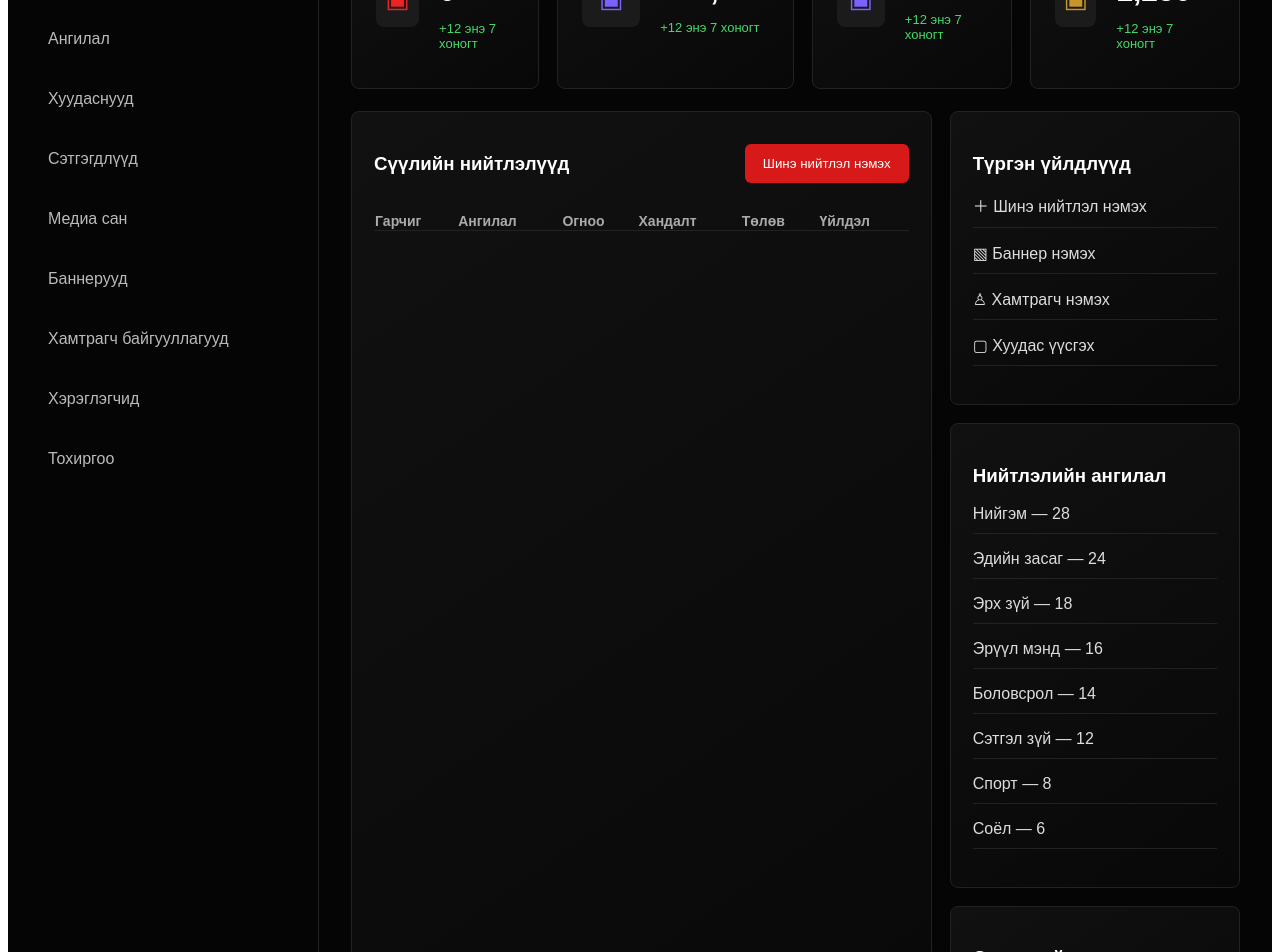
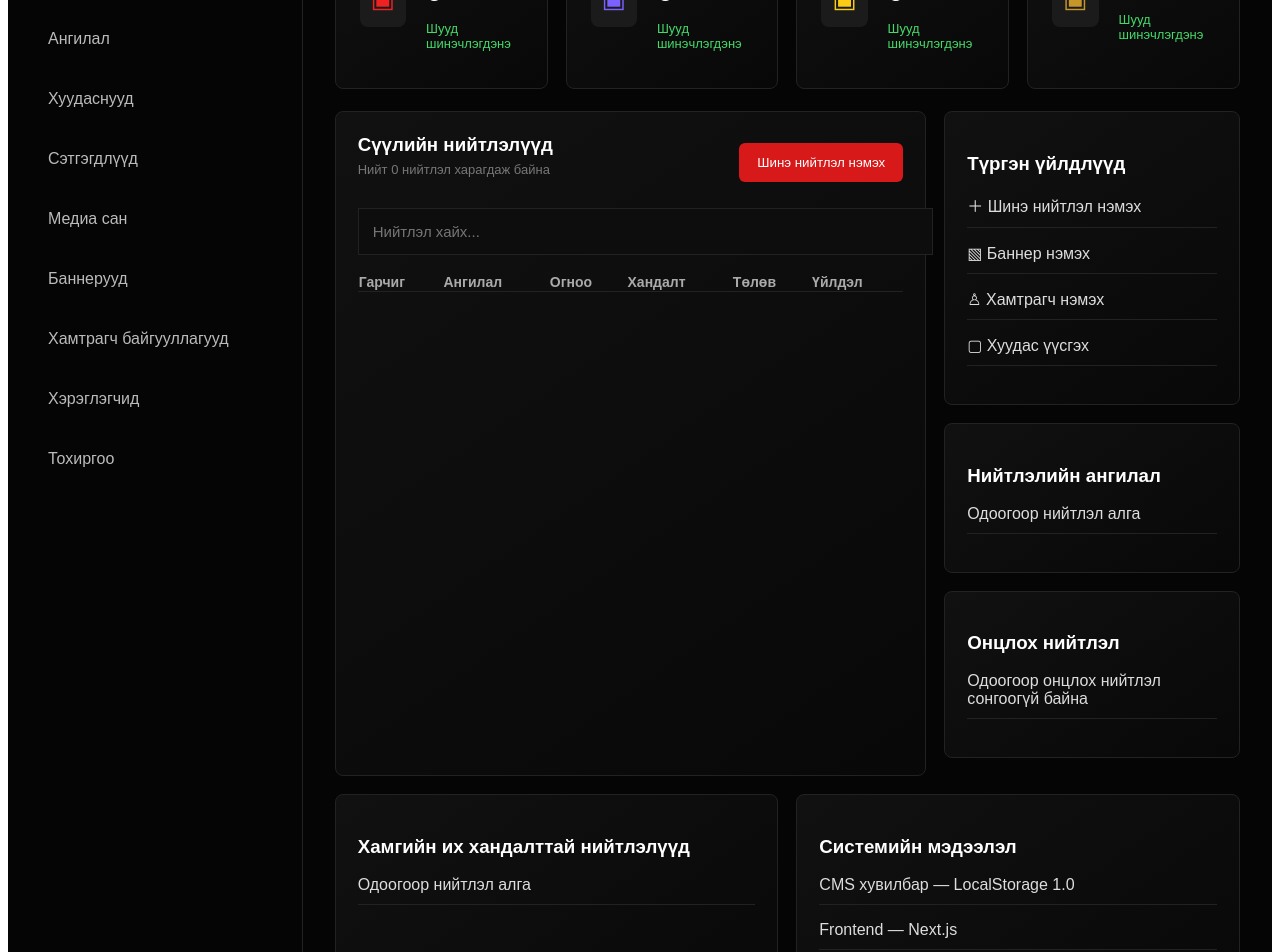
Before and after one commit to toogeemunkhtogtokh-ai/Anzaar-mn, a Next.js app: page /admin in a window 1280 px wide. Shown: the part 220-1172 px from the top of the page. Built offline with nearby package versions, Linux system fonts and the light colour scheme.

Commit message:
Update page.js

```diff
--- a/app/admin/page.js
+++ b/app/admin/page.js
@@ -1,10 +1,11 @@
 "use client";
 
-import { useEffect, useState } from "react";
+import { useEffect, useMemo, useState } from "react";
 import Link from "next/link";
 
 export default function AdminPage() {
   const [posts, setPosts] = useState([]);
+  const [search, setSearch] = useState("");
 
   useEffect(() => {
     const saved =
@@ -13,19 +14,17 @@ export default function AdminPage() {
     setPosts(saved);
   }, []);
 
+  const savePosts = (updatedPosts) => {
+    localStorage.setItem("anzaarArticles", JSON.stringify(updatedPosts));
+    setPosts(updatedPosts);
+  };
+
   const handleDelete = (id) => {
     const confirmed = confirm("Энэ нийтлэлийг устгах уу?");
-
     if (!confirmed) return;
 
     const updated = posts.filter((post) => post.id !== id);
-
-    localStorage.setItem(
-      "anzaarArticles",
-      JSON.stringify(updated)
-    );
-
-    setPosts(updated);
+    savePosts(updated);
   };
 
   const handleFeatured = (id) => {
@@ -34,13 +33,33 @@ export default function AdminPage() {
       featured: post.id === id,
     }));
 
-    localStorage.setItem(
-      "anzaarArticles",
-      JSON.stringify(updated)
-    );
+    savePosts(updated);
+  };
 
-    setPosts(updated);
-  };
+  const filteredPosts = useMemo(() => {
+    return posts.filter((post) => {
+      const keyword = search.toLowerCase();
+
+      return (
+        post.title?.toLowerCase().includes(keyword) ||
+        post.label?.toLowerCase().includes(keyword) ||
+        post.category?.toLowerCase().includes(keyword)
+      );
+    });
+  }, [posts, search]);
+
+  const totalViews = posts.reduce(
+    (sum, post) => sum + Number(post.views || 0),
+    0
+  );
+
+  const featuredPost = posts.find((post) => post.featured);
+
+  const categoryCounts = posts.reduce((acc, post) => {
+    const label = post.label || "Ангилалгүй";
+    acc[label] = (acc[label] || 0) + 1;
+    return acc;
+  }, {});
 
   return (
     <main style={page}>
@@ -48,10 +67,7 @@ export default function AdminPage() {
         <img
           src="/anzaar-logo-horizontal.png"
           alt="Anzaar.mn"
-          style={{
-            width: "150px",
-            marginBottom: "28px",
-          }}
+          style={logoImage}
         />
 
         {[
@@ -79,20 +95,32 @@ export default function AdminPage() {
 
         <div style={statsGrid}>
           <Stat label="Нийт нийтлэл" value={posts.length} color="#e22" />
-          <Stat label="Нийт хандалт" value="215,430" color="#7b61ff" />
-          <Stat label="Сэтгэгдэл" value="342" color="#7b61ff" />
-          <Stat label="Бүртгэлтэй гишүүд" value="1,250" color="#c7962b" />
+          <Stat label="Нийт хандалт" value={totalViews} color="#7b61ff" />
+          <Stat label="Онцлох нийтлэл" value={featuredPost ? "1" : "0"} color="#facc15" />
+          <Stat label="Ангилал" value={Object.keys(categoryCounts).length} color="#c7962b" />
         </div>
 
         <div style={mainGrid}>
           <section style={card}>
             <div style={sectionHead}>
-              <h3>Сүүлийн нийтлэлүүд</h3>
+              <div>
+                <h3 style={{ margin: 0 }}>Сүүлийн нийтлэлүүд</h3>
+                <p style={mutedText}>
+                  Нийт {filteredPosts.length} нийтлэл харагдаж байна
+                </p>
+              </div>
 
               <Link href="/admin/new-post" style={{ textDecoration: "none" }}>
                 <button style={redButton}>Шинэ нийтлэл нэмэх</button>
               </Link>
             </div>
+
+            <input
+              value={search}
+              onChange={(e) => setSearch(e.target.value)}
+              placeholder="Нийтлэл хайх..."
+              style={searchInput}
+            />
 
             <table style={table}>
               <thead>
@@ -107,29 +135,35 @@ export default function AdminPage() {
               </thead>
 
               <tbody>
-                {posts.map((post) => (
+                {filteredPosts.map((post) => (
                   <tr key={post.id} style={row}>
                     <td style={titleCell}>{post.title}</td>
+
                     <td style={{ ...cell, color: "#ff3333" }}>
                       {post.label}
                     </td>
+
                     <td style={cell}>{post.date}</td>
-                    <td style={cell}>0</td>
+
+                    <td style={cell}>{post.views || 0}</td>
+
                     <td style={cell}>
-                      <span style={status}>
+                      <span style={post.featured ? featuredStatus : status}>
                         {post.featured ? "Онцлох" : "Нийтлэгдсэн"}
                       </span>
                     </td>
+
                     <td style={cell}>
-                      <span style={{ marginRight: "8px" }}>👁</span>
+                      <Link
+                        href={`/article/${post.id}`}
+                        style={viewLink}
+                      >
+                        👁
+                      </Link>
 
                       <Link
                         href={`/admin/edit/${post.id}`}
-                        style={{
-                          color: "#fff",
-                          textDecoration: "none",
-                          marginRight: "8px",
-                        }}
+                        style={editLink}
                       >
                         EDIT
                       </Link>
@@ -169,24 +203,21 @@ export default function AdminPage() {
 
             <Box
               title="Нийтлэлийн ангилал"
-              items={[
-                "Нийгэм — 28",
-                "Эдийн засаг — 24",
-                "Эрх зүй — 18",
-                "Эрүүл мэнд — 16",
-                "Боловсрол — 14",
-                "Сэтгэл зүй — 12",
-                "Спорт — 8",
-                "Соёл — 6",
-              ]}
+              items={
+                Object.keys(categoryCounts).length > 0
+                  ? Object.entries(categoryCounts).map(
+                      ([label, count]) => `${label} — ${count}`
+                    )
+                  : ["Одоогоор нийтлэл алга"]
+              }
             />
 
             <Box
-              title="Системийн мэдээлэл"
+              title="Онцлох нийтлэл"
               items={[
-                "Системийн хувилбар — 1.0.0",
-                "PHP хувилбар — 8.2.12",
-                "Сүүлийн нөөцлөлт — 2024.06.15",
+                featuredPost
+                  ? featuredPost.title
+                  : "Одоогоор онцлох нийтлэл сонгоогүй байна",
               ]}
             />
           </aside>
@@ -195,21 +226,25 @@ export default function AdminPage() {
         <div style={bottomGrid}>
           <Box
             title="Хамгийн их хандалттай нийтлэлүүд"
-            items={[
-              "1. Хүмүүс яагаад худал дүр бүтээдэг вэ? — 1.2K",
-              "2. Өглөөний 30 минут — 1.1K",
-              "3. Агаарын бохирдол — 986",
-              "4. Шинэ эрх зүйн хууль — 856",
-              "5. Хөрөнгийн зах зээл — 642",
-            ]}
+            items={
+              posts.length > 0
+                ? [...posts]
+                    .sort((a, b) => Number(b.views || 0) - Number(a.views || 0))
+                    .slice(0, 5)
+                    .map(
+                      (post, index) =>
+                        `${index + 1}. ${post.title} — ${post.views || 0}`
+                    )
+                : ["Одоогоор нийтлэл алга"]
+            }
           />
 
           <Box
-            title="Сүүлийн сэтгэгдлүүд"
+            title="Системийн мэдээлэл"
             items={[
-              "Болд: 10 минутын өмнө",
-              "Сараа: 25 минутын өмнө",
-              "Отгон: 1 цагийн өмнө",
+              "CMS хувилбар — LocalStorage 1.0",
+              "Frontend — Next.js",
+              "Storage — Browser LocalStorage",
             ]}
           />
         </div>
@@ -225,7 +260,9 @@ function Stat({ label, value, color }) {
       <div>
         <p style={small}>{label}</p>
         <h3 style={statValue}>{value}</h3>
-        <p style={{ color: "#45d96b", fontSize: 13 }}>+12 энэ 7 хоногт</p>
+        <p style={{ color: "#45d96b", fontSize: 13 }}>
+          Шууд шинэчлэгдэнэ
+        </p>
       </div>
     </div>
   );
@@ -259,6 +296,11 @@ const sidebar = {
   display: "flex",
   flexDirection: "column",
   gap: 14,
+};
+
+const logoImage = {
+  width: "150px",
+  marginBottom: "28px",
 };
 
 const menu = {
@@ -340,6 +382,12 @@ const sectionHead = {
   marginBottom: 18,
 };
 
+const mutedText = {
+  color: "#777",
+  fontSize: 13,
+  marginTop: 6,
+};
+
 const redButton = {
   background: "#d71919",
   color: "#fff",
@@ -347,6 +395,16 @@ const redButton = {
   padding: "12px 18px",
   borderRadius: 6,
   cursor: "pointer",
+};
+
+const searchInput = {
+  width: "100%",
+  padding: "14px",
+  marginBottom: "18px",
+  background: "#0d0d0d",
+  border: "1px solid #222",
+  color: "#fff",
+  fontSize: "15px",
 };
 
 const table = {
@@ -382,6 +440,43 @@ const status = {
   borderRadius: 6,
 };
 
+const featuredStatus = {
+  background: "#3a2d08",
+  color: "#facc15",
+  padding: "6px 10px",
+  borderRadius: 6,
+};
+
+const viewLink = {
+  color: "#fff",
+  textDecoration: "none",
+  marginRight: "8px",
+};
+
+const editLink = {
+  color: "#fff",
+  textDecoration: "none",
+  marginRight: "8px",
+};
+
+const featuredButton = {
+  background: "#222",
+  color: "#facc15",
+  border: "1px solid #444",
+  padding: "6px 10px",
+  cursor: "pointer",
+  marginRight: "8px",
+  fontSize: "13px",
+};
+
+const deleteButton = {
+  background: "transparent",
+  border: "none",
+  color: "#fff",
+  cursor: "pointer",
+  fontSize: "16px",
+};
+
 const box = {
   background: "linear-gradient(145deg,#111,#080808)",
   border: "1px solid #222",
@@ -404,21 +499,3 @@ const bottomGrid = {
   gap: 18,
   marginTop: 18,
 };
-
-const featuredButton = {
-  background: "#222",
-  color: "#facc15",
-  border: "1px solid #444",
-  padding: "6px 10px",
-  cursor: "pointer",
-  marginRight: "8px",
-  fontSize: "13px",
-};
-
-const deleteButton = {
-  background: "transparent",
-  border: "none",
-  color: "#fff",
-  cursor: "pointer",
-  fontSize: "16px",
-};
```
